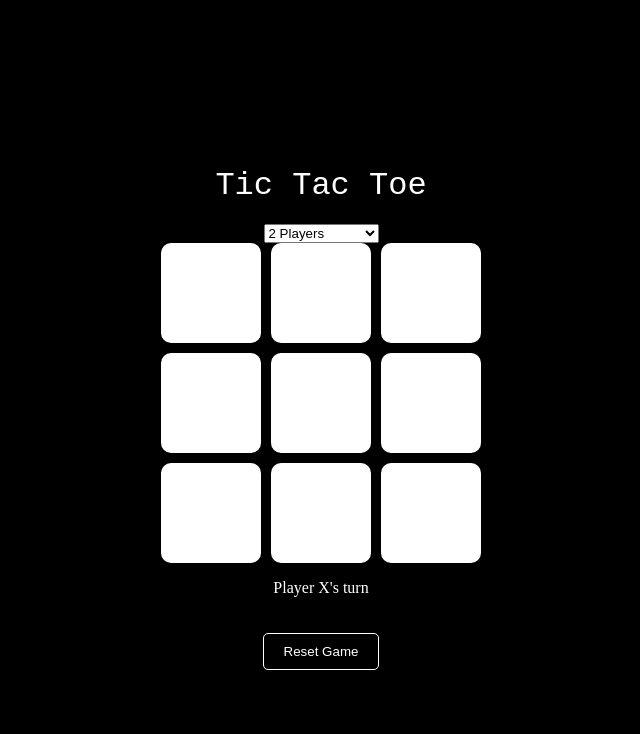
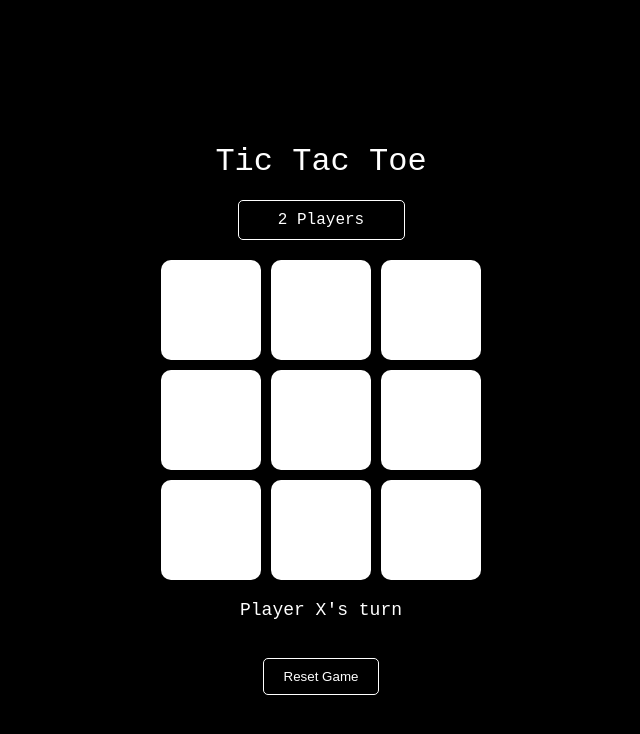
Before and after one commit to spageektti/tic-tac-toe, a plain HTML site: page index.html in a window 1280 px wide. Shown: the whole page, without its empty margins (319-959 px from the left). Drawn offline with Linux system fonts and the light colour scheme.

Commit message:
Update styles.css

```diff
--- a/styles.css
+++ b/styles.css
@@ -71,3 +71,59 @@ h1 {
     outline: none;
     box-shadow: 0 0 5px white;
 }
+
+#statusMessage {
+    margin-top: 20px;
+    font-size: 18px;
+    font-family: "Fira Mono", monospace;
+    text-align: center;
+}
+
+.win-message {
+    color: #39ff14; /* Neon green */
+    text-shadow: 0 0 5px #39ff14, 0 0 10px #39ff14, 0 0 20px #39ff14;
+}
+
+.draw-message {
+    color: #ff1493; /* Neon pink */
+    text-shadow: 0 0 5px #ff1493, 0 0 10px #ff1493, 0 0 20px #ff1493;
+}
+
+select {
+    margin-bottom: 20px;
+    font-family: "Fira Mono", monospace;
+    color: white;
+    background-color: black;
+    border: solid 1px white;
+    border-radius: 5px;
+    padding: 10px;
+    text-align: center;
+}
+
+select {
+    cursor: pointer;
+    font-size: 16px;
+    appearance: none;
+    -webkit-appearance: none;
+    -moz-appearance: none;
+    background-color: black;
+    color: white;
+    border: solid 1px white;
+    border-radius: 5px;
+    padding: 10px;
+    transition: background-color 0.3s;
+}
+
+select:hover {
+    background-color: darkgray;
+}
+
+select:focus {
+    outline: none;
+    box-shadow: 0 0 5px white;
+}
+
+select option {
+    background-color: black;
+    color: white;
+}
```
